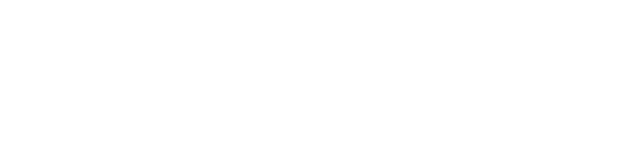
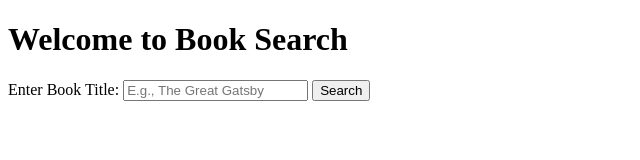
Before and after one commit to RCLobster/team-MEC-project-1, a plain HTML site: page index.html in a window 1280 px wide. Shown: the whole page, without its empty margins (0-640 px from the left). Drawn offline with Linux system fonts and the light colour scheme.

Commit message:
html skeleton

```diff
--- a/index.html
+++ b/index.html
@@ -8,7 +8,27 @@
     <title>Document</title>
 </head>
 <body>
+    <header>
+        <h1 class="page-title">
+            Welcome to Book Search
+        </h1>
+        <p class="quote" id="randomQuote">
 
+        </p>
+    </header>
+    <div class="container">
+        <form class="search" id="bookSearch">
+            <label for="searchInput" class="form-label">Enter Book Title:</label>
+            <input type="text" class="form-control" id="searchInput" placeholder="E.g., The Great Gatsby" required>
+            <button type="submit" class="btn btn-primary">Search</button>
+        </form>
+        <div>
+
+        </div>
+    </div>
+    <footer>
+
+    </footer>
     <script src="./assets/script.js"></script>
 </body>
 </html>
```
